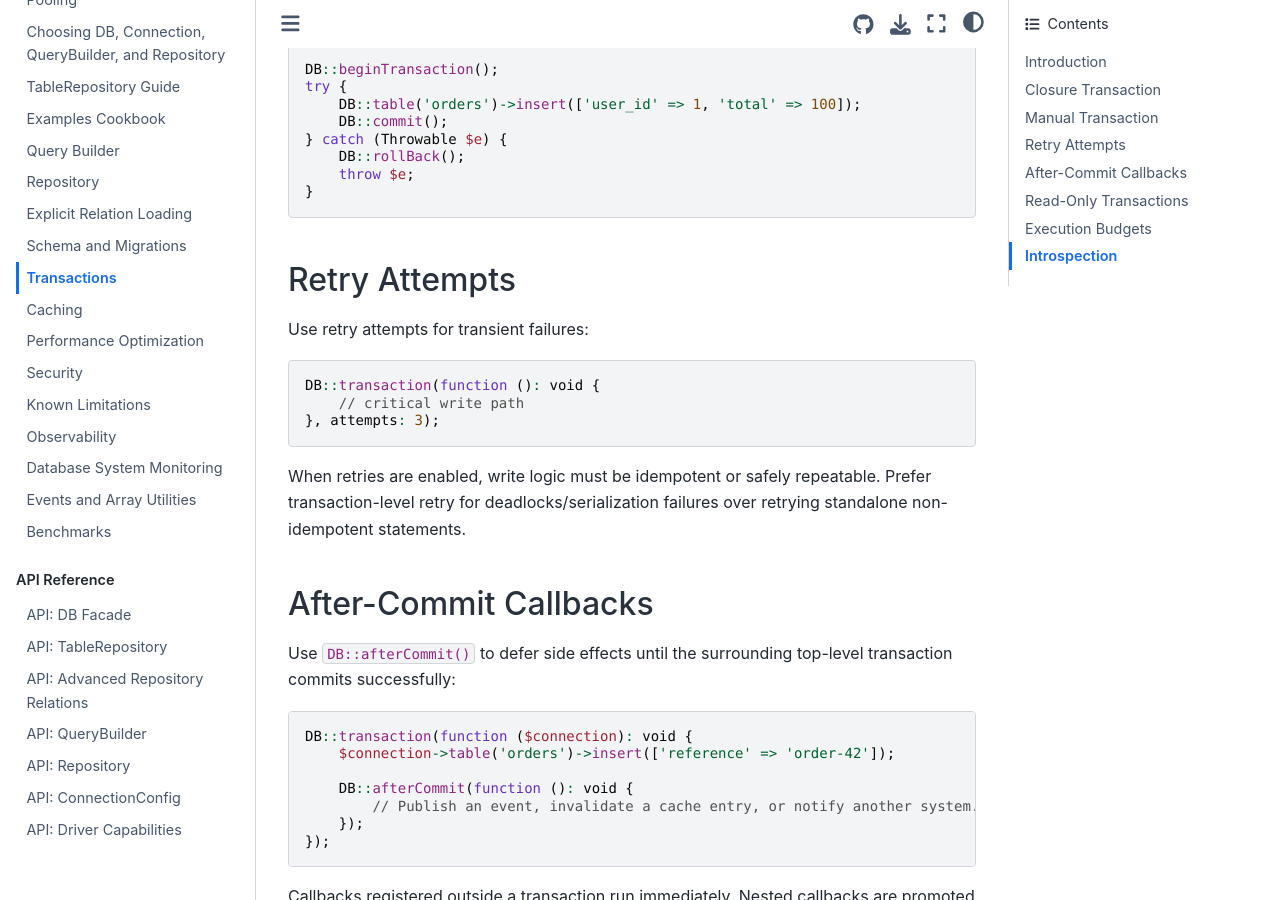
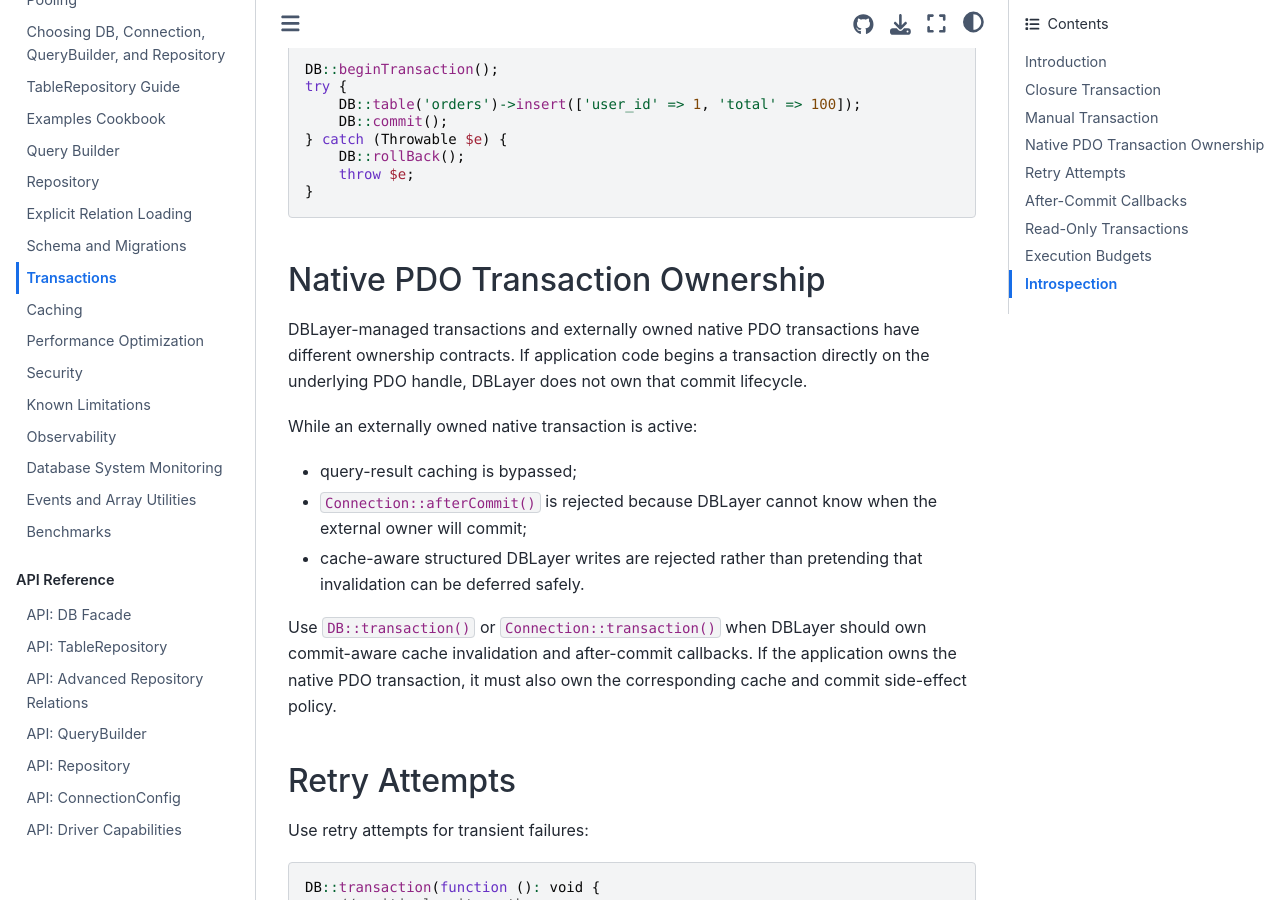
Before and after one commit to infocyph/DBLayer, a Sphinx documentation site: the page built from docs/transactions.rst, in a window 1280 px wide and 900 px high, scrolled down 566 px. Built offline with Sphinx 7.4.7 and the Sphinx Book theme 1.1.4, drawn with Linux system fonts in a browser that asks for light colours.

Commit message:
docs: document native PDO transaction ownership

```diff
--- a/docs/transactions.rst
+++ b/docs/transactions.rst
@@ -36,6 +36,26 @@ Manual Transaction
        DB::rollBack();
        throw $e;
    }
+
+Native PDO Transaction Ownership
+--------------------------------
+
+DBLayer-managed transactions and externally owned native PDO transactions have
+different ownership contracts. If application code begins a transaction directly
+on the underlying PDO handle, DBLayer does not own that commit lifecycle.
+
+While an externally owned native transaction is active:
+
+- query-result caching is bypassed;
+- ``Connection::afterCommit()`` is rejected because DBLayer cannot know when the
+  external owner will commit;
+- cache-aware structured DBLayer writes are rejected rather than pretending that
+  invalidation can be deferred safely.
+
+Use ``DB::transaction()`` or ``Connection::transaction()`` when DBLayer should
+own commit-aware cache invalidation and after-commit callbacks. If the application
+owns the native PDO transaction, it must also own the corresponding cache and
+commit side-effect policy.
 
 Retry Attempts
 --------------
```
